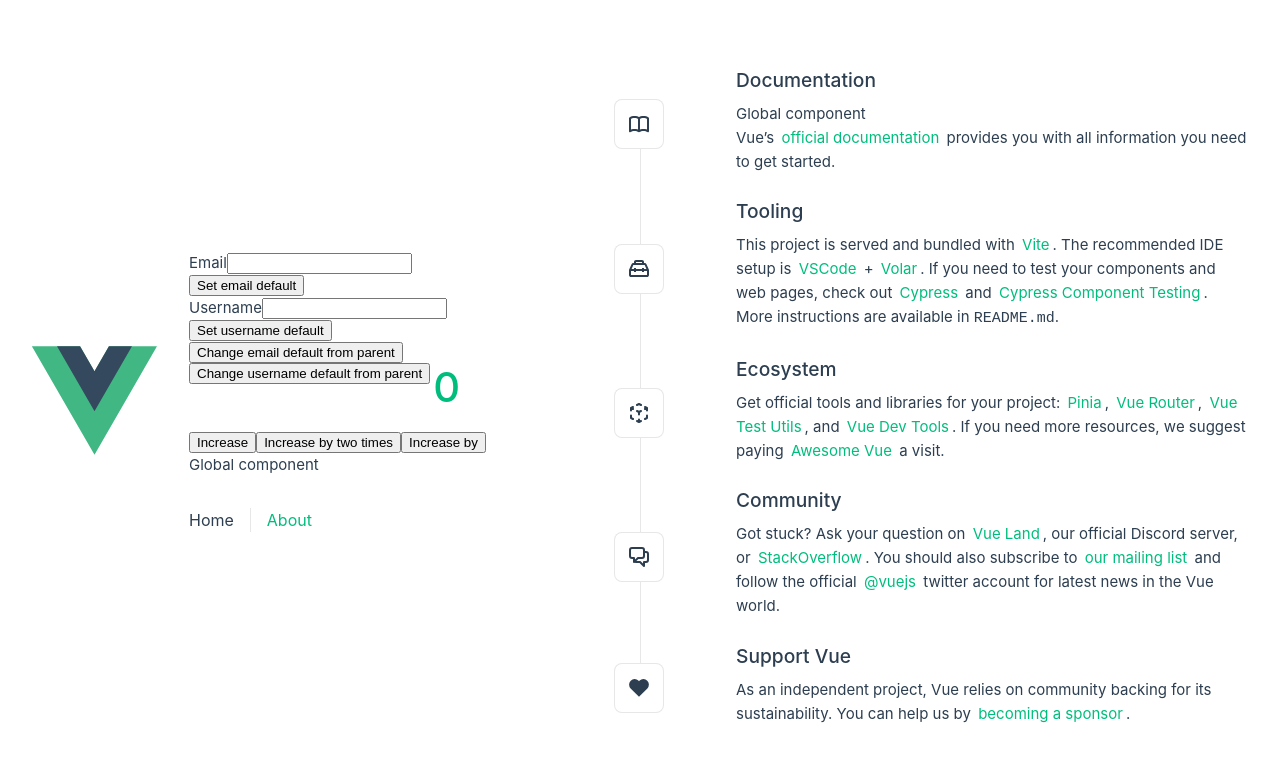
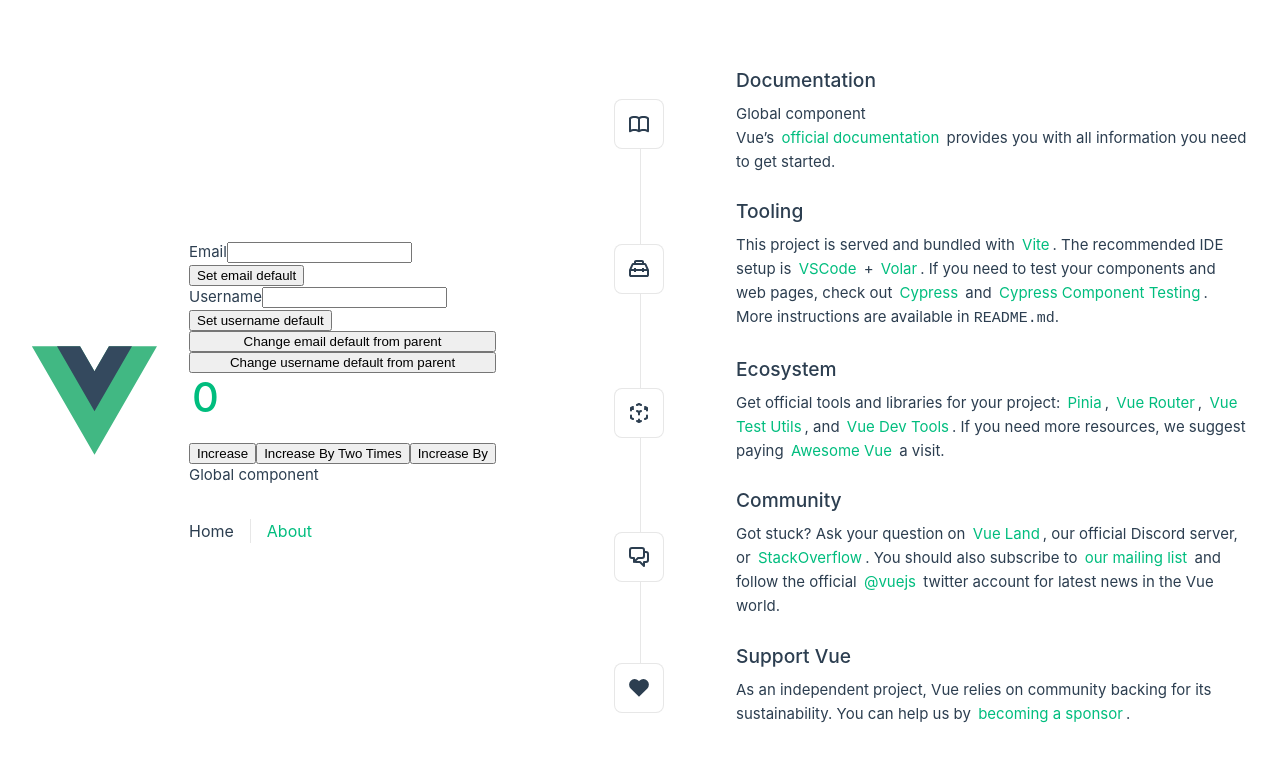
Before and after one commit to techmely/vuejs-course, a Vue app in the folder 13-components/: page / in a window 1280 px wide. Shown: the top 762 px of the page. Built offline with nearby package versions, Linux system fonts and the light colour scheme.

Commit message:
feat: update slot in vuejs

```diff
--- a/13-components/src/App.vue
+++ b/13-components/src/App.vue
@@ -41,7 +41,10 @@
         @increase="count++"
         @increase-by-two-times="count = count + 2"
         @increase-by="increaseBy"
-      />
+        ><template #increase> <span>Increase</span></template>
+        <template #increaseByTwoTimes> <span>Increase By Two Times</span></template>
+        <template #increaseBy> <span>Increase By</span></template>
+      </button-count>
       <ComponentA />
       <nav>
         <RouterLink to="/">Home</RouterLink>
@@ -102,8 +105,7 @@
 
   header .wrapper {
     display: flex;
-    place-items: flex-start;
-    flex-wrap: wrap;
+    flex-direction: column;
   }
 
   nav {
--- a/13-components/src/components/ButtonCount.vue
+++ b/13-components/src/components/ButtonCount.vue
@@ -1,8 +1,14 @@
 <template>
   <div>
-    <button @click="callFunctionIncrease">Increase</button>
-    <button @click="callFunctionIncreaseByTwoTimes">Increase by two times</button>
-    <button @click="callFunctionIncreaseBy">Increase by</button>
+    <button @click="callFunctionIncrease">
+      <slot name="increase">Button content</slot>
+    </button>
+    <button @click="callFunctionIncreaseByTwoTimes">
+      <slot name="increaseByTwoTimes">Button content</slot>
+    </button>
+    <button @click="callFunctionIncreaseBy">
+      <slot name="increaseBy">Button content</slot>
+    </button>
   </div>
 </template>
 
--- a/13-components/src/components/HelloWorld.vue
+++ b/13-components/src/components/HelloWorld.vue
@@ -6,9 +6,7 @@
 </script>
 
 <template>
-  <div class="greetings">
-    <h1 class="green">{{ count }}</h1>
-  </div>
+  <h1 class="green">{{ count }}</h1>
 </template>
 
 <style scoped>
@@ -17,15 +15,11 @@
   font-size: 2.6rem;
   position: relative;
   top: -10px;
+  display: block;
 }
 
 h3 {
   font-size: 1.2rem;
-}
-
-.greetings h1,
-.greetings h3 {
-  text-align: center;
 }
 
 @media (min-width: 1024px) {
```
